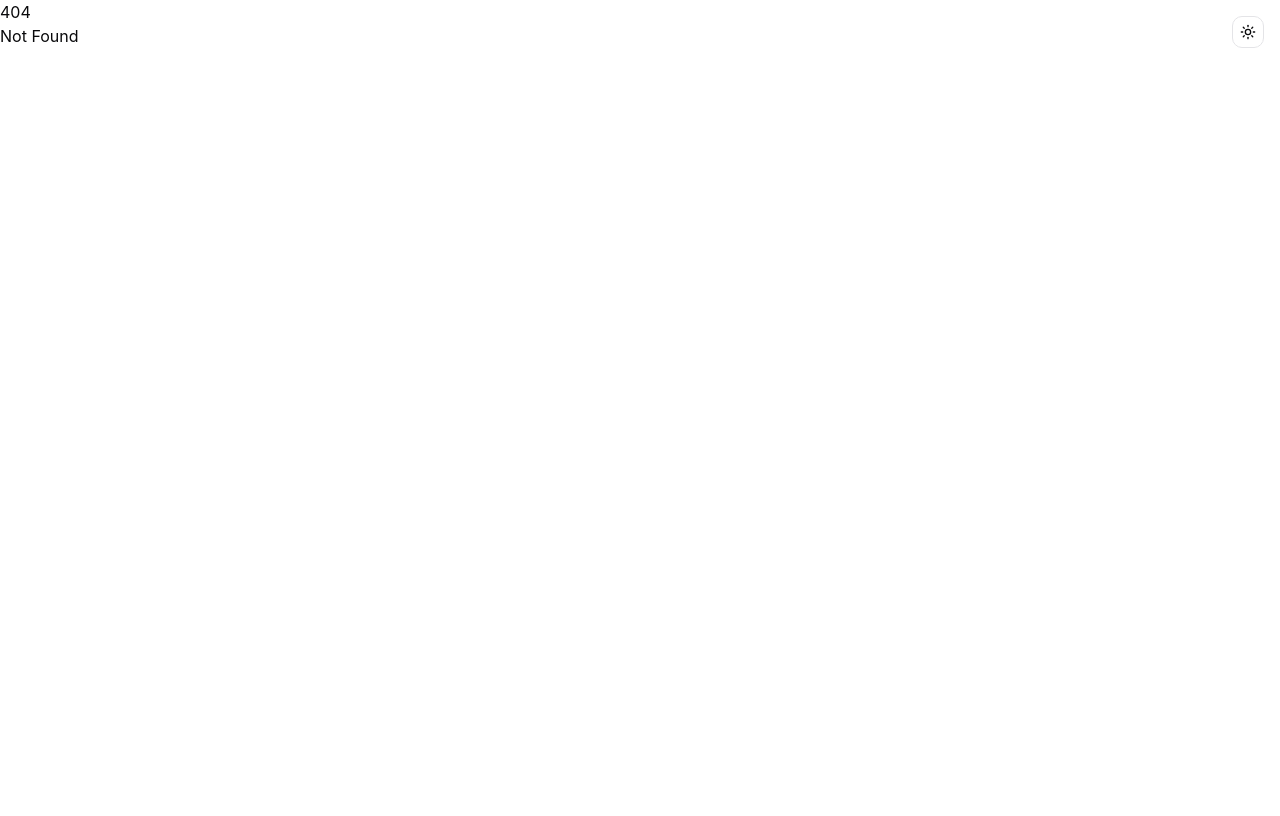
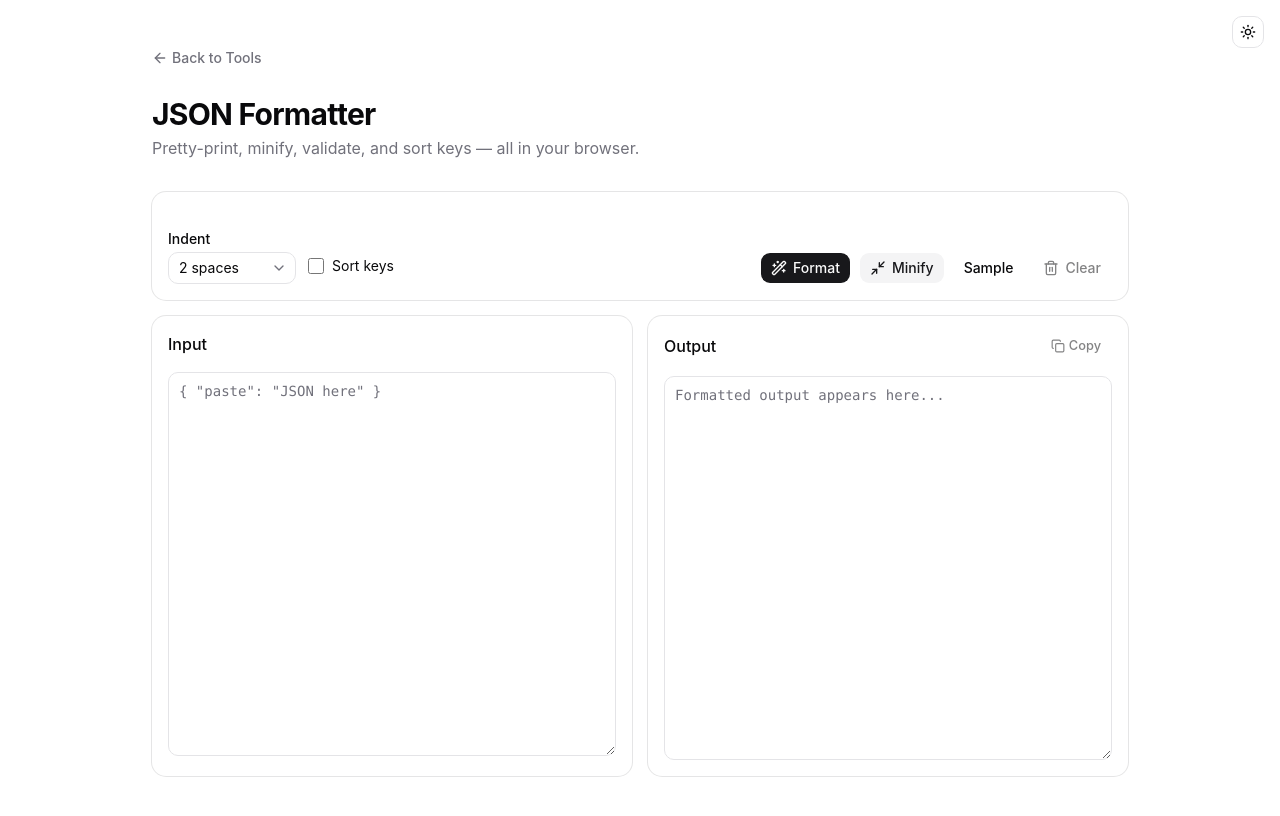
Before and after one commit to orykr/tool.ory.kr, a SvelteKit app in the folder frontend/: page /json in a window 1280 px wide. Before the commit this address had no page. Shown: the top 816 px of the page. Built offline with nearby package versions, Linux system fonts and the light colour scheme.

Commit message:
feat(json): add JSON formatter, validator, and minifier

```diff
--- /dev/null
+++ b/frontend/src/lib/json-format.ts
@@ -0,0 +1,51 @@
+export type JsonFormatResult =
+	| { ok: true; output: string }
+	| { ok: false; error: string; line?: number; column?: number };
+
+export function formatJson(input: string, indent: number | "\t", sortKeys = false): JsonFormatResult {
+	if (!input.trim()) {
+		return { ok: true, output: "" };
+	}
+	try {
+		const parsed = JSON.parse(input);
+		const value = sortKeys ? sortObjectKeys(parsed) : parsed;
+		const output = JSON.stringify(value, null, indent);
+		return { ok: true, output };
+	} catch (e) {
+		return parseJsonError(input, e as Error);
+	}
+}
+
+export function minifyJson(input: string): JsonFormatResult {
+	if (!input.trim()) return { ok: true, output: "" };
+	try {
+		return { ok: true, output: JSON.stringify(JSON.parse(input)) };
+	} catch (e) {
+		return parseJsonError(input, e as Error);
+	}
+}
+
+function parseJsonError(input: string, err: Error): JsonFormatResult {
+	const message = err.message;
+	const posMatch = message.match(/position (\d+)/i);
+	if (!posMatch) return { ok: false, error: message };
+
+	const pos = Number(posMatch[1]);
+	const upTo = input.slice(0, pos);
+	const line = upTo.split("\n").length;
+	const column = pos - upTo.lastIndexOf("\n");
+	return { ok: false, error: message, line, column };
+}
+
+function sortObjectKeys(value: unknown): unknown {
+	if (Array.isArray(value)) return value.map(sortObjectKeys);
+	if (value && typeof value === "object") {
+		return Object.keys(value as Record<string, unknown>)
+			.sort()
+			.reduce<Record<string, unknown>>((acc, key) => {
+				acc[key] = sortObjectKeys((value as Record<string, unknown>)[key]);
+				return acc;
+			}, {});
+	}
+	return value;
+}
--- a/frontend/src/routes/+page.svelte
+++ b/frontend/src/routes/+page.svelte
@@ -26,6 +26,11 @@
 			href: "/base64",
 			title: "Base64 Encoder / Decoder",
 			description: "Encode and decode Base64 text or files entirely in your browser."
+		},
+		{
+			href: "/json",
+			title: "JSON Formatter",
+			description: "Pretty-print, minify, validate, and sort keys in JSON documents."
 		}
 	];
 </script>
--- /dev/null
+++ b/frontend/src/routes/json/+page.svelte
@@ -0,0 +1,177 @@
+<script lang="ts">
+	import * as Card from "$lib/components/ui/card/index.js";
+	import * as Select from "$lib/components/ui/select/index.js";
+	import { Button } from "$lib/components/ui/button/index.js";
+	import { Textarea } from "$lib/components/ui/textarea/index.js";
+	import { Label } from "$lib/components/ui/label/index.js";
+	import ArrowLeft from "@lucide/svelte/icons/arrow-left";
+	import Copy from "@lucide/svelte/icons/copy";
+	import Check from "@lucide/svelte/icons/check";
+	import Trash2 from "@lucide/svelte/icons/trash-2";
+	import Wand from "@lucide/svelte/icons/wand-sparkles";
+	import Minimize from "@lucide/svelte/icons/minimize-2";
+	import { formatJson, minifyJson, type JsonFormatResult } from "$lib/json-format";
+
+	let input = $state("");
+	let output = $state("");
+	let error = $state<string | null>(null);
+	let errorLocation = $state<{ line: number; column: number } | null>(null);
+	let indent = $state("2");
+	let sortKeys = $state(false);
+	let copied = $state(false);
+
+	const indentLabels: Record<string, string> = {
+		"2": "2 spaces",
+		"4": "4 spaces",
+		tab: "Tab"
+	};
+
+	function applyResult(result: JsonFormatResult) {
+		if (result.ok) {
+			output = result.output;
+			error = null;
+			errorLocation = null;
+		} else {
+			output = "";
+			error = result.error;
+			errorLocation =
+				result.line && result.column ? { line: result.line, column: result.column } : null;
+		}
+	}
+
+	function format() {
+		const indentValue: number | "\t" = indent === "tab" ? "\t" : Number(indent);
+		applyResult(formatJson(input, indentValue, sortKeys));
+	}
+
+	function minify() {
+		applyResult(minifyJson(input));
+	}
+
+	async function copyOutput() {
+		if (!output) return;
+		await navigator.clipboard.writeText(output);
+		copied = true;
+		setTimeout(() => (copied = false), 1500);
+	}
+
+	function clearAll() {
+		input = "";
+		output = "";
+		error = null;
+		errorLocation = null;
+	}
+
+	function loadSample() {
+		input = `{"name":"ory","items":[{"id":1,"tag":"alpha"},{"id":2,"tag":"beta"}],"active":true,"meta":{"created":"2026-04-26"}}`;
+	}
+</script>
+
+<main class="container mx-auto max-w-5xl px-6 py-12">
+	<nav class="mb-6">
+		<a
+			href="/"
+			class="text-muted-foreground hover:text-foreground inline-flex items-center gap-1 text-sm font-medium transition-colors"
+		>
+			<ArrowLeft class="h-4 w-4" />
+			Back to Tools
+		</a>
+	</nav>
+
+	<header class="mb-8">
+		<h1 class="text-3xl font-bold tracking-tight">JSON Formatter</h1>
+		<p class="text-muted-foreground mt-1">
+			Pretty-print, minify, validate, and sort keys — all in your browser.
+		</p>
+	</header>
+
+	<Card.Root class="mb-4">
+		<Card.Content class="flex flex-wrap items-end gap-3 pt-6">
+			<div class="space-y-1.5">
+				<Label for="indent">Indent</Label>
+				<Select.Root type="single" bind:value={indent}>
+					<Select.Trigger id="indent" class="w-32">
+						{indentLabels[indent]}
+					</Select.Trigger>
+					<Select.Content>
+						<Select.Item value="2">2 spaces</Select.Item>
+						<Select.Item value="4">4 spaces</Select.Item>
+						<Select.Item value="tab">Tab</Select.Item>
+					</Select.Content>
+				</Select.Root>
+			</div>
+
+			<label class="flex cursor-pointer items-center gap-2 pb-2 text-sm">
+				<input type="checkbox" bind:checked={sortKeys} class="h-4 w-4 rounded border" />
+				Sort keys
+			</label>
+
+			<div class="ml-auto flex flex-wrap gap-2">
+				<Button onclick={format}>
+					<Wand />
+					Format
+				</Button>
+				<Button variant="secondary" onclick={minify}>
+					<Minimize />
+					Minify
+				</Button>
+				<Button variant="ghost" onclick={loadSample}>Sample</Button>
+				<Button variant="ghost" onclick={clearAll} disabled={!input && !output}>
+					<Trash2 />
+					Clear
+				</Button>
+			</div>
+		</Card.Content>
+	</Card.Root>
+
+	<div class="grid gap-4 md:grid-cols-2">
+		<Card.Root>
+			<Card.Header>
+				<Card.Title class="text-base">Input</Card.Title>
+			</Card.Header>
+			<Card.Content>
+				<Textarea
+					bind:value={input}
+					placeholder={'{ "paste": "JSON here" }'}
+					class="min-h-96 font-mono text-sm"
+				/>
+			</Card.Content>
+		</Card.Root>
+
+		<Card.Root>
+			<Card.Header class="flex flex-row items-center justify-between">
+				<Card.Title class="text-base">Output</Card.Title>
+				<Button variant="ghost" size="sm" onclick={copyOutput} disabled={!output}>
+					{#if copied}
+						<Check />
+						Copied
+					{:else}
+						<Copy />
+						Copy
+					{/if}
+				</Button>
+			</Card.Header>
+			<Card.Content>
+				<Textarea
+					value={output}
+					readonly
+					placeholder="Formatted output appears here..."
+					class="min-h-96 font-mono text-sm"
+				/>
+			</Card.Content>
+		</Card.Root>
+	</div>
+
+	{#if error}
+		<div
+			class="border-destructive/50 bg-destructive/10 text-destructive mt-4 rounded-md border p-4 text-sm"
+		>
+			<p class="font-medium">{error}</p>
+			{#if errorLocation}
+				<p class="mt-1 text-xs">
+					at line {errorLocation.line}, column {errorLocation.column}
+				</p>
+			{/if}
+		</div>
+	{/if}
+</main>
```
Also changed, not shown: 1 other file (tests, documents, lock files or other folders).
